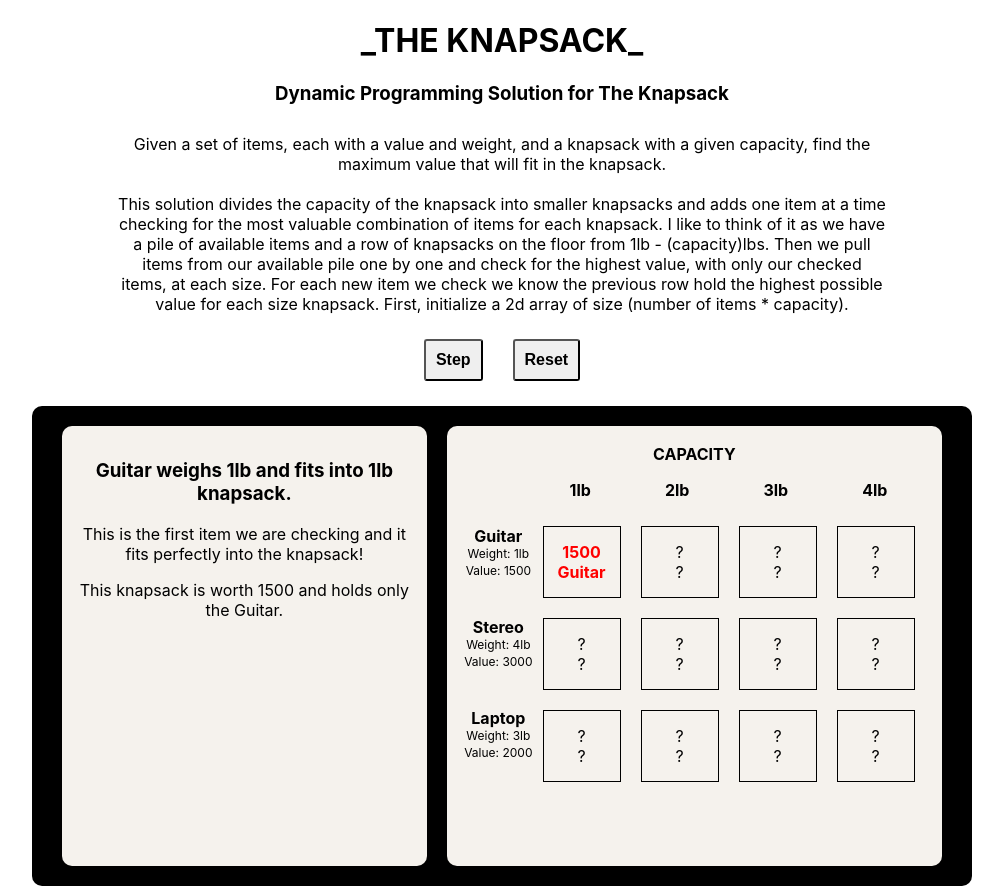
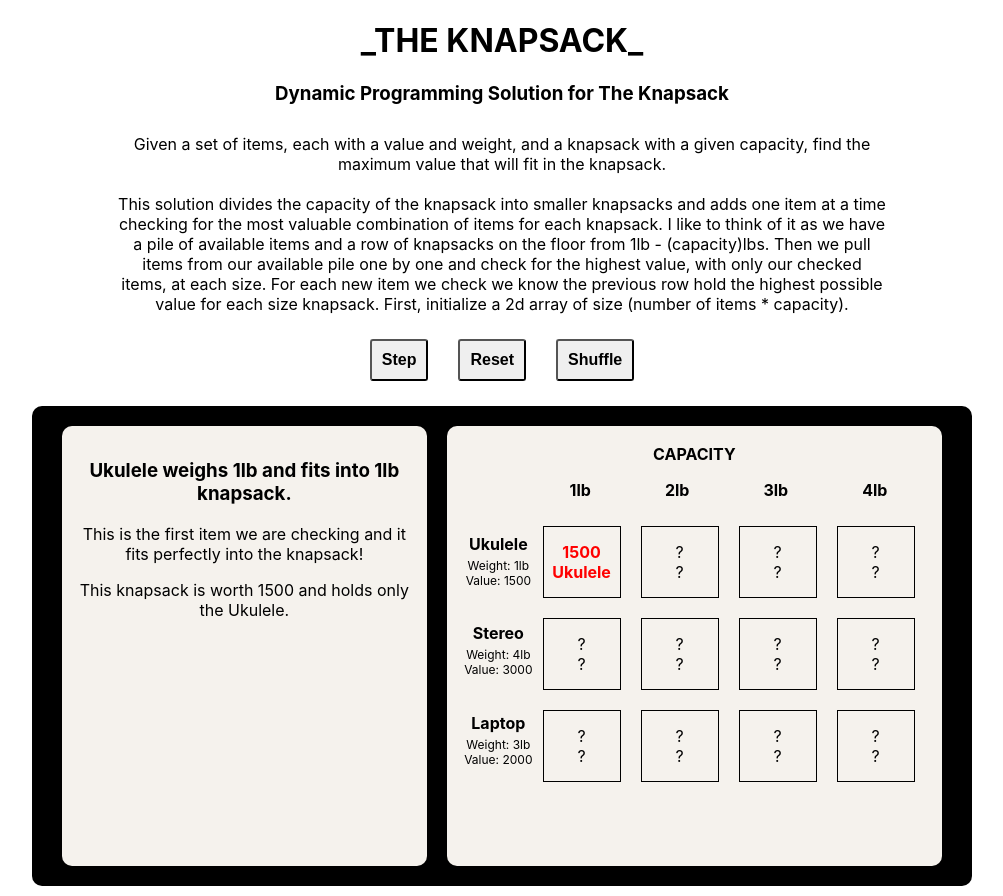
Before and after one commit to BrannanC/react_knapsack, a React (Create React App) app: page / in a window 1280 px wide. Shown: the whole page, without its empty margins (138-1141 px from the left). Built offline with nearby package versions, Linux system fonts and the light colour scheme.

Commit message:
added shuffle, adtl items

```diff
--- a/src/Knapsack.jsx
+++ b/src/Knapsack.jsx
@@ -4,7 +4,7 @@ const container = {
   background: "black",
   width: "900px",
   padding: "0 20px",
-  height: "60vh",
+  minHeight: "60vh",
   margin: "10px auto",
   borderRadius: "10px",
   display: "flex"
@@ -19,7 +19,6 @@ const column_style = {
 };
 
 const items_style = {
-  lineHeight: "5px",
   display: "flex",
   flexDirection: "column",
   justifyContent: "space-between",
@@ -72,7 +71,7 @@ const rowStyle = {
 
 const grid_item_style = {
   width: "70px",
-  height: "64px",
+  minHeight: "64px",
   display: "flex",
   flexDirection: "column",
   alignItems: "center",
@@ -95,7 +94,8 @@ const blurb_style = {
 };
 
 const small_p = {
-  fontSize: "12px"
+  fontSize: "12px",
+  margin: "0"
 };
 
 const big_p = {
@@ -112,11 +112,42 @@ const button_style = {
   borderRadius: "3px"
 };
 
+const possible_items = [
+  { name: "Ukulele", cost: 1, val: 1500 },
+  { name: "Stereo", cost: 4, val: 3000 },
+  { name: "Laptop", cost: 3, val: 2000 },
+  { name: "Garbage", cost: 3, val: 500 },
+  { name: "Diamond", cost: 1, val: 4000 },
+  { name: "Sandwich", cost: 1, val: 750 },
+  { name: "Leaf Blower", cost: 4, val: 2000 },
+  { name: "Iggy the Iguana", cost: 2, val: 5000 },
+]
+
 const items_init = [
-  { name: "Guitar", cost: 1, val: 1500 },
-  { name: "Stereo", cost: 4, val: 3000 },
-  { name: "Laptop", cost: 3, val: 2000 }
+  possible_items[0],
+  possible_items[1],
+  possible_items[2]
 ];
+
+const shuffleArr = arr => {
+  const newArr = [...arr]
+  for (let i=0; i < newArr.length; i++) {
+    let placeholder = newArr[i];
+    let newIndex = Math.floor(Math.random() * newArr.length);
+    newArr[i] = newArr[newIndex];
+    newArr[newIndex] = placeholder;
+  }
+  return newArr
+}
+
+const shuffleItems = arr => {
+  const newArr = [...arr]
+  const possibleCopy = shuffleArr(possible_items)
+  for (let i=0; i < newArr.length; i++) {
+    newArr[i] = possibleCopy[i];
+  }
+  return newArr
+}
 
 const init_gr = (items, capacity) => {
   const gr = [];
@@ -156,6 +187,15 @@ function reducer(state, action) {
         messages: action.messages,
         grid: action.grid
       };
+    case "SHUFFLE":
+      const shuffled_grid = init_gr(action.items, 4);
+      return {
+        ...state,
+        grid: shuffled_grid,
+        item_i: 0,
+        weight_i: 0,
+        items: action.items
+      };
     default:
       throw new Error();
   }
@@ -166,7 +206,7 @@ function Knapsack() {
   const [didReset, setDidReset] = useState(true);
   const [foundSolution, setFoundSolution] = useState(false);
 
-  const getMessages = (i, w) => {
+  const getGridData = (i, w) => {
     const messages = [];
     const cur_item = state.items[i];
     const prev_knapsack = i === 0 ? null : state.grid[i - 1][w];
@@ -303,6 +343,7 @@ function Knapsack() {
     if (state.weight_i + 1 < state.capacity) {
       w_i = state.weight_i + 1;
       if (
+        // Reached end
         state.weight_i + 1 === state.capacity - 1 &&
         i_i === state.items.length - 1
       ) {
@@ -310,14 +351,15 @@ function Knapsack() {
       }
     } else {
       if (i_i === state.items.length - 1) {
+        // Moving past end (auto reset)
         reset(e);
         return;
       }
       i_i = state.item_i >= state.items.length - 1 ? 0 : state.item_i + 1;
       w_i = 0;
     }
-
-    const updated = getMessages(i_i, w_i);
+    // setDidStep(true);
+    const updated = getGridData(i_i, w_i);
     dispatch({ type: "STEP", i: i_i, w: w_i, ...updated });
   };
 
@@ -328,9 +370,17 @@ function Knapsack() {
     dispatch({ type: "RESET" });
   };
 
+  const shuffle = e => {
+    e.preventDefault();
+    const newItems = shuffleItems(state.items);
+    setDidReset(true);
+    setFoundSolution(false);
+    dispatch({ type: "SHUFFLE", items: newItems });
+  }
+
   useEffect(() => {
     if (didReset) {
-      const updated = getMessages(0, 0);
+      const updated = getGridData(0, 0);
       setDidReset(false);
       dispatch({ type: "STEP", i: 0, w: 0, ...updated });
     }
@@ -360,6 +410,9 @@ function Knapsack() {
       <button style={button_style} onClick={reset}>
         Reset
       </button>
+      <button style={button_style} onClick={shuffle}>
+        Shuffle
+      </button>
       <div style={container}>
         <div style={messages_style}>
           {state.messages.map((x, i) =>
@@ -372,8 +425,8 @@ function Knapsack() {
             <p style={grid_header_style}>CAPACITY</p>
             <div style={items_grid_container}>
               <div style={items_style}>
-                {state.items.map(x => (
-                  <div style={single_item} key={`items ${x.name}`}>
+                {state.items.map((x, i) => (
+                  <div style={single_item} key={`items ${i}`}>
                     <p style={big_p}>{x.name}</p>
                     <p style={small_p}>Weight: {x.cost}lb</p>
                     <p style={small_p}>Value: {x.val}</p>
@@ -383,11 +436,11 @@ function Knapsack() {
               <div style={grid_style}>
                 <p style={capacity_style}>
                   {state.grid[0].map((x, cap) => (
-                    <span>{cap + 1}lb</span>
+                    <span key={cap}>{cap + 1}lb</span>
                   ))}
                 </p>
                 {state.grid.map((row, i) => (
-                  <div style={rowStyle} key={state.items[i].name}>
+                  <div style={rowStyle} key={`${state.items[i].name} ${i}`}>
                     {row.map((x, j) => {
                       return (
                         <div
@@ -402,7 +455,7 @@ function Knapsack() {
                           {x.items
                             ? !!x.items.length
                               ? x.items.map(item => (
-                                  <span key={`items${row}${x}${item}`}>
+                                  <span key={`items${row}${x.name}${item}`}>
                                     {item}
                                   </span>
                                 ))
```
